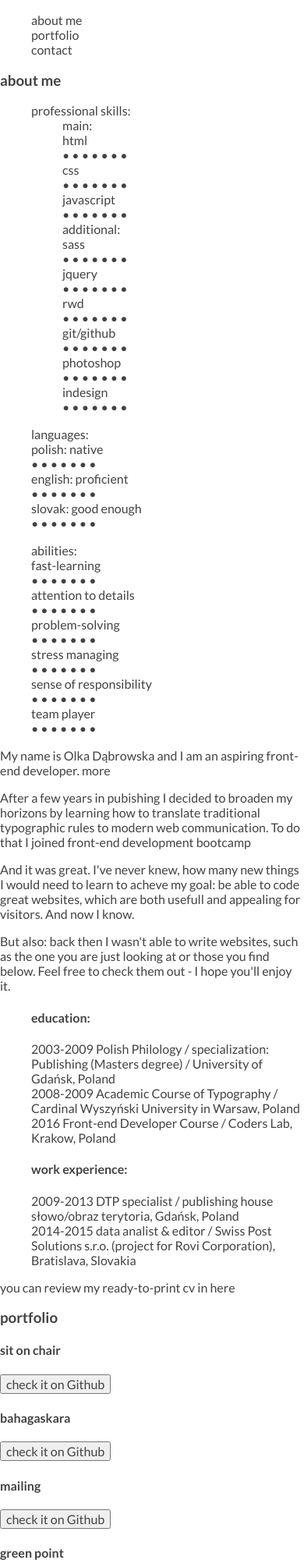
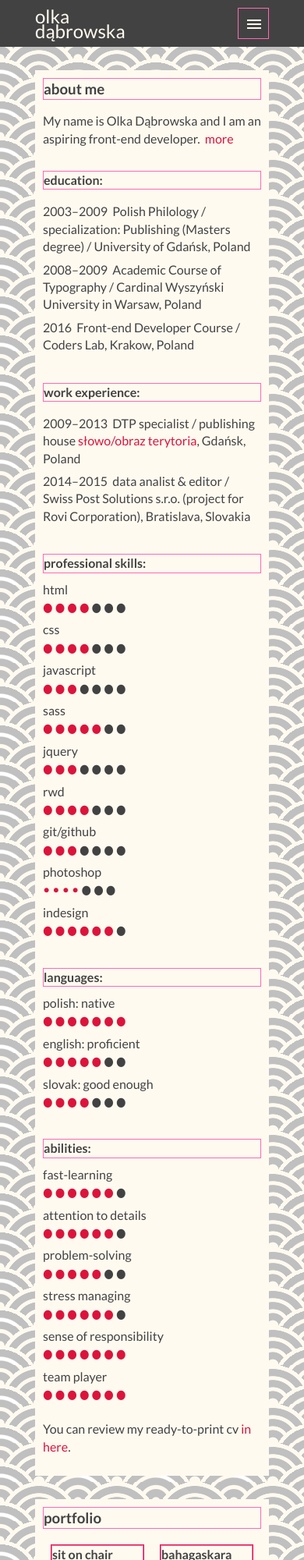
Before and after one commit to olchowo/my-portfolio, a plain HTML site: page index.html in a window 390 px wide. Shown: the top 2000 px of the page at 78% size. Drawn offline with nearby package versions, Linux system fonts and the light colour scheme; files that its build step writes are made by us from their sources.

Commit message:
material-icons font, css and js for s1, s2, basic css for all

```diff
--- a/index.html
+++ b/index.html
@@ -4,97 +4,103 @@
 
 	<head>
 		<meta charset="utf-8">
-		<meta name="viewport" content="width=device-width, initial-csale=1.0">
+		<meta name="viewport" content="width=device-width, initial-scale=1.0">
 		<link href='https://fonts.googleapis.com/css?family=Lato:400,400italic,700italic,700&subset=latin,latin-ext' rel='stylesheet' type='text/css'>
+		<link href="https://fonts.googleapis.com/icon?family=Material+Icons"
+      rel="stylesheet">
 		<link rel="stylesheet" href="css/style.css">
 		<script   src="https://code.jquery.com/jquery-2.2.2.min.js"   integrity="sha256-36cp2Co+/62rEAAYHLmRCPIych47CvdM+uTBJwSzWjI="   crossorigin="anonymous"></script>
 		<script src="js/app.js"></script>
-		<title>olka dąbrowska - portfolio</title>
+		<title>olka dąbrowska &ndash; portfolio</title>
 	</head>
 
 	<body>
-		<header id="s1" class="main-header">
-			<div class="top-logo"></div>
-			<nav class="top-nav main-width">
-				<div class="menu-icon"></div>
-				<ul>
-					<li><a href="#s2">about me</a></li>
-					<li><a href="#s3">portfolio</a></li>
-					<li><a href="#s4">contact</a></li>
-				</ul>
-			</nav>
+		<header id="s1">
+			<div class="main-width">
+				<div class="top-logo">olka dąbrowska</div>
+				<nav class="top-nav">
+					<div class="menu-icon"><i class="material-icons">menu</i></div>
+					<ul class="nav-ul">
+						<li><a href="#s2">about me</a></li>
+						<li><a href="#s3">portfolio</a></li>
+						<li><a href="#s4">contact</a></li>
+					</ul>
+				</nav>
+			</div>
 		</header>
 
 		<section id="s2" class="main-width">
 			<h3>about me</h3>
-			<div class="aside">
-				<ul class="skills">professional skills:
-					<ul class="proskills-main">main:
-						<li>html</li>
-						<li class="dots"><span>&bull; &bull; &bull; &bull;</span> &bull; &bull; &bull;</li>
-						<li>css</li>
-						<li class="dots"><span>&bull; &bull; &bull; &bull;</span> &bull; &bull; &bull;</li>
-						<li>javascript</li>
-						<li class="dots"><span>&bull; &bull; &bull;</span> &bull; &bull; &bull; &bull;</li>
-					</ul>
-					<ul class="proskills-add">additional:
-						<li>sass</li>
-						<li class="dots"><span>&bull; &bull; &bull; &bull; &bull;</span> &bull; &bull;</li>
-						<li>jquery</li>
-						<li class="dots"><span>&bull; &bull; &bull;</span> &bull; &bull; &bull; &bull;</li>
-						<li>rwd</li>
-						<li class="dots"><span>&bull; &bull; &bull; &bull;</span> &bull; &bull; &bull;</li>
-						<li>git/github</li>
-						<li class="dots"><span>&bull; &bull; &bull;</span> &bull; &bull; &bull; &bull;</li>
-						<li>photoshop</li>
-						<li class="dots"><span>&bull; &bull; &bull; &bull;</span> &bull; &bull; &bull;</li>
-						<li>indesign</li>
-						<li class="dots"><span>&bull; &bull; &bull; &bull; &bull; &bull;</span> &bull;</li>
-					</ul>
-				</ul>
-				<ul class="languages">languages:
-					<li>polish: native</li>
-					<li class="dots"><span>&bull; &bull; &bull; &bull; &bull; &bull; &bull;</span></li>
-					<li>english: proficient</li>
-					<li class="dots"><span>&bull; &bull; &bull; &bull; &bull;</span> &bull; &bull;</li>
-					<li>slovak: good enough</li>
-					<li class="dots"><span>&bull; &bull; &bull; &bull;</span> &bull; &bull; &bull;</li>
-				</ul>
-				<ul class="abilities">abilities:
-					<li>fast-learning</li>
-					<li class="dots"><span>&bull; &bull; &bull; &bull; &bull; &bull;</span> &bull;</li>
-					<li>attention to details</li>
-					<li class="dots"><span>&bull; &bull; &bull; &bull; &bull; &bull;</span> &bull;</li>
-					<li>problem-solving</li>
-					<li class="dots"><span>&bull; &bull; &bull; &bull; &bull;</span> &bull; &bull;</li>
-					<li>stress managing</li>
-					<li class="dots"><span>&bull; &bull; &bull; &bull; &bull; &bull;</span> &bull;</li>
-					<li>sense of responsibility</li>
-					<li class="dots"><span>&bull; &bull; &bull; &bull; &bull; &bull; &bull;</span></li>
-					<li>team player</li>
-					<li class="dots"><span>&bull; &bull; &bull; &bull; &bull; &bull; &bull;</span></li>
-				</ul>
-			</div>
+
 			<div class="main-about">
-				<p>My name is Olka Dąbrowska and I am an aspiring front-end developer. <a href="#about-more">more</a></p>
+				<p>My name is Olka Dąbrowska and I am an aspiring front-end developer. <span id="show-more"> &nbsp;more</span><span id="show-less"> &nbsp;less</span></p>
 				<div id="about-more">
 					<p>After a few years in pubishing I decided to broaden my horizons by learning how to translate traditional typographic rules to modern web communication. To do that I joined <a href="http://coderslab.pl/">front-end development bootcamp</a></p>
-					<p>And it was great. I've never knew, how many new things I would need to learn to acheve my goal: <span>be able to code great websites, which are both usefull and appealing for visitors</span>. And now I know.</p>
-					<p>But also: back then I wasn't able to write websites, such as the one you are just looking at or those you find below. Feel <span>free</span> to check them out - I hope <span>you'll enjoy it</span>.</p>
+					<p>And it was great. I've never knew, how many new things I would need to learn to acheve my goal: <strong>be able to code websites, which are both usefull and appealing for visitors</strong>. And now I know.</p>
+					<p>But also: back then I wasn't able to write websites, such as the one you are just looking at, or those you find below. Feel <strong>free</strong> to check them out &ndash; I hope <strong>you'll enjoy it</strong>.</p>
 				</div>
 				<ul class="about-edu">
 					<li><h4>education:</h4></li>
-					<li>2003-2009 Polish Philology / specialization: Publishing (Masters degree) / University of Gdańsk, Poland</li>
-					<li>2008-2009 Academic Course of Typography / Cardinal Wyszyński University in Warsaw, Poland</li>
-					<li>2016 Front-end Developer Course / Coders Lab, Krakow, Poland</li>
+					<li>2003&ndash;2009 &nbsp;Polish Philology / specialization: Publishing (Masters degree) / University of Gdańsk, Poland</li>
+					<li>2008&ndash;2009 &nbsp;Academic Course of Typography / Cardinal Wyszyński University in Warsaw, Poland</li>
+					<li>2016 &nbsp;Front-end Developer Course / Coders Lab, Krakow, Poland</li>
 				</ul>
 				<ul class="about-work">
 					<li><h4>work experience:</h4></li>
-					<li>2009-2013 DTP specialist / publishing house <a href="http://terytoria.com.pl/">słowo/obraz terytoria</a>, Gdańsk, Poland</li>
-					<li>2014-2015 data analist &amp; editor / Swiss Post Solutions s.r.o. (project for Rovi Corporation), Bratislava, Slovakia</li>
+					<li>2009&ndash;2013 &nbsp;DTP specialist / publishing house <a href="http://terytoria.com.pl/">słowo/obraz terytoria</a>, Gdańsk, Poland</li>
+					<li>2014&ndash;2015 &nbsp;data analist &amp; editor / Swiss Post Solutions s.r.o. (project for Rovi Corporation), Bratislava, Slovakia</li>
 				</ul>
 			</div>
-			<p>you can review my ready-to-print cv <a href="#">in here</a></p>
+
+			<div class="aside">
+				<ul class="skills">
+					<h4>professional skills:</h4>
+					<li>html</li>
+					<li class="dots"><span>&#9679; &#9679; &#9679; &#9679;</span> &#9679; &#9679; &#9679;</li>
+					<li>css</li>
+					<li class="dots"><span>&#9679; &#9679; &#9679; &#9679;</span> &#9679; &#9679; &#9679;</li>
+					<li>javascript</li>
+					<li class="dots"><span>&#9679; &#9679; &#9679;</span> &#9679; &#9679; &#9679; &#9679;</li>
+					<li>sass</li>
+					<li class="dots"><span>&#9679; &#9679; &#9679; &#9679; &#9679;</span> &#9679; &#9679;</li>
+					<li>jquery</li>
+					<li class="dots"><span>&#9679; &#9679; &#9679;</span> &#9679; &#9679; &#9679; &#9679;</li>
+					<li>rwd</li>
+					<li class="dots"><span>&#9679; &#9679; &#9679; &#9679;</span> &#9679; &#9679; &#9679;</li>
+					<li>git/github</li>
+					<li class="dots"><span>&#9679; &#9679; &#9679;</span> &#9679; &#9679; &#9679; &#9679;</li>
+					<li>photoshop</li>
+					<li class="dots"><span>&bull; &bull; &bull; &bull;</span> &#9679; &#9679; &#9679;</li>
+					<li>indesign</li>
+					<li class="dots"><span>&#9679; &#9679; &#9679; &#9679; &#9679; &#9679;</span> &#9679;</li>
+				</ul>
+				<ul class="languages">
+					<h4>languages:</h4>
+					<li>polish: native</li>
+					<li class="dots"><span>&#9679; &#9679; &#9679; &#9679; &#9679; &#9679; &#9679;</span></li>
+					<li>english: proficient</li>
+					<li class="dots"><span>&#9679; &#9679; &#9679; &#9679; &#9679;</span> &#9679; &#9679;</li>
+					<li>slovak: good enough</li>
+					<li class="dots"><span>&#9679; &#9679; &#9679; &#9679;</span> &#9679; &#9679; &#9679;</li>
+				</ul>
+				<ul class="abilities">
+					<h4>abilities:</h4>
+					<li>fast-learning</li>
+					<li class="dots"><span>&#9679; &#9679; &#9679; &#9679; &#9679; &#9679;</span> &#9679;</li>
+					<li>attention to details</li>
+					<li class="dots"><span>&#9679; &#9679; &#9679; &#9679; &#9679; &#9679;</span> &#9679;</li>
+					<li>problem-solving</li>
+					<li class="dots"><span>&#9679; &#9679; &#9679; &#9679; &#9679;</span> &#9679; &#9679;</li>
+					<li>stress managing</li>
+					<li class="dots"><span>&#9679; &#9679; &#9679; &#9679; &#9679; &#9679;</span> &#9679;</li>
+					<li>sense of responsibility</li>
+					<li class="dots"><span>&#9679; &#9679; &#9679; &#9679; &#9679; &#9679; &#9679;</span></li>
+					<li>team player</li>
+					<li class="dots"><span>&#9679; &#9679; &#9679; &#9679; &#9679; &#9679; &#9679;</span></li>
+				</ul>
+			</div>
+
+			<p>You can review my ready-to-print cv <a href="#">in here</a>.</p>
 		</section>
 
 		<section id="s3" class="main-width">
@@ -136,7 +142,7 @@
 		<footer>
 			<div class="footer-content  main-width">
 				<p>&copy; olka dąbrowska, 2016</p>
-				<a href="#s1">back to top</a>
+				<a href="#s2">back to top</a>
 			</div>
 		</footer>
 	</body>
--- a/js/app.js
+++ b/js/app.js
@@ -0,0 +1,35 @@
+$(function() {
+
+	/* top menu for mobile screen */
+
+	var menuIcon = $('.menu-icon');
+	var menu = $('.nav-ul');
+
+	menu.hide();
+
+	menuIcon.on('click', function() {
+		$(menu).toggle(200);
+	});
+
+
+	/* viisbility of part of "about me" section */
+
+	var showMore = $('#show-more');
+	var showLess = $('#show-less');
+	var aboutMore = $('#about-more');
+
+	aboutMore.hide();
+	showLess.hide();
+
+	var showingAbout = function() {
+		$(aboutMore).slideToggle(300);
+		$(showMore).toggle();
+		$(showLess).toggle();
+	};
+
+	showMore.on('click', showingAbout);
+
+	showLess.on('click', showingAbout);
+
+
+});
--- a/scss/partials/_generals.scss
+++ b/scss/partials/_generals.scss
@@ -1,17 +1,58 @@
 * {
 	font-family: 'Lato', 'Tahoma', sans-serif;
 	font-size: 12;
+	line-height: 1.4;
 	color: $dgray;
+	box-sizing: border-box;
+}
+
+body {
+	@extend %fans;
+}
+
+.main-width {
+	width: 300px;
+	margin: 0 auto;
 }
 
 ul {
 	list-style: none;
+	padding: 0;
+	margin: 0;
 }
 
 a {
 	text-decoration: none;
 
 	&:hover {
-		color: $orange;
+		color: crimson;
 	}
 }
+
+h3 {
+	color: $dgray;
+	margin: 0;
+	border: 1px solid hotpink;
+}
+
+h4 {
+	color: $dgray;
+	border: 1px solid hotpink;
+	margin: 30px 0 10px 0;
+}
+
+h5 {
+	font-size: 100%;
+	color: black;
+	margin: 0;
+}
+
+button {
+	min-height: 40px;
+	background-color: $lgray;
+	border-radius: 3px;
+	font-size: 70%;
+	text-transform: uppercase;
+	line-height: 1.2;
+	font-weight: bold;
+}
--- a/scss/partials/_s1-header.scss
+++ b/scss/partials/_s1-header.scss
@@ -0,0 +1,60 @@
+#s1 {
+	background-color: $dgray;
+	width: 100%;
+	min-height: 60px;
+	position: fixed;
+	top: 0;
+
+	.main-width {
+		display: flex;
+		justify-content: space-between;
+		align-items: center;
+		padding-top: 10px;
+	}
+
+	.top-logo {
+		color: floralwhite;
+		font-size: 24px;
+		line-height: 0.8;
+		width: 120px;
+	}
+
+	.top-nav {
+		position: relative;
+
+		.material-icons {
+			color: floralwhite;
+			font-size: 24px;
+			border: 1px solid hotpink;
+			width: 40px;
+			height: 40px;
+			padding: 8px;
+		}
+
+		.nav-ul {
+			border: 1px solid hotpink;
+			position: absolute;
+			padding-top: 10px;
+			right: 0;
+
+			li {
+				height: 40px;
+				width: 300px;
+				padding: 10px;
+				background-color: $dgray;
+				font-size: 14px;
+				text-transform: uppercase;
+				text-align: center;
+				border: 1px solid 4mgray;
+
+				a {
+					color: floralwhite;
+
+					&:hover {
+						color: crimson;
+					}
+				}
+			}
+		}
+	}
+}
--- a/scss/partials/_s2-about.scss
+++ b/scss/partials/_s2-about.scss
@@ -0,0 +1,32 @@
+#s2 {
+	background-color: floralwhite;
+	padding: 10px;
+	margin-top: 90px;
+
+	a {
+		color: crimson;
+
+		&:hover {
+			color: lighten(crimson, 20);
+		}
+	}
+
+	#show-more, #show-less {
+		color: crimson;
+	}
+
+	.about-edu, .about-work {
+
+		li {
+			padding-bottom: 7px;
+		}
+	}
+
+	.dots {
+		padding-bottom: 7px;
+
+		span {
+			color: crimson;
+		}
+	}
+}
--- a/scss/partials/_s3-portfolio.scss
+++ b/scss/partials/_s3-portfolio.scss
@@ -0,0 +1,34 @@
+#s3 {
+	background-color: floralwhite;
+	margin-top: 30px;
+	padding: 10px;
+
+	.pf-items {
+		display: flex;
+		flex-flow: row wrap;
+		justify-content: center;
+		align-items: center;
+		padding-top: 10px;
+
+		article {
+			width: 120px;
+			height: 180px;
+			margin: 10px;
+			border: 1px solid crimson;
+			display: flex;
+			flex-flow: column nowrap;
+			justify-content: flex-start;
+			align-items: center;
+
+			h4 {
+				height: 120px;
+				width: 100%;
+				margin: 0;
+			}
+
+			button {
+				margin-top: 10px;
+			}
+		}
+	}
+}
--- a/scss/partials/_s4-contact.scss
+++ b/scss/partials/_s4-contact.scss
@@ -0,0 +1,5 @@
+#s4 {
+	background-color: floralwhite;
+	margin-top: 30px;
+	padding: 10px;
+}
--- a/scss/partials/_varia.scss
+++ b/scss/partials/_varia.scss
@@ -10,4 +10,41 @@ $mgray: #757575;
 $dgray: #424242;
 
 
-/* background gradient */
+/* background gradients:
+all gradients are from http://lea.verou.me/css3patterns
+gradient-colors are changed to floralwhite/silver
+*/
+
+/* gradient created by Lea Verou; resource: http://lea.verou.me/css3patterns/#seigaiha */
+%fans {
+	background-color: silver;
+	background-image:
+	radial-gradient(circle at 100% 150%, silver 24%, floralwhite 25%, floralwhite 28%, silver 29%, silver 36%, floralwhite 36%, floralwhite 40%, transparent 40%, transparent),
+	radial-gradient(circle at 0    150%, silver 24%, white 25%, white 28%, silver 29%, silver 36%, floralwhite 36%, floralwhite 40%, transparent 40%, transparent),
+	radial-gradient(circle at 50%  100%, floralwhite 10%, silver 11%, silver 23%, floralwhite 24%, floralwhite 30%, silver 31%, silver 43%, floralwhite 44%, floralwhite 50%, silver 51%, silver 63%, floralwhite 64%, floralwhite 71%, transparent 71%, transparent),
+	radial-gradient(circle at 100% 50%, floralwhite 5%, silver 6%, silver 15%, floralwhite 16%, floralwhite 20%, silver 21%, silver 30%, floralwhite 31%, floralwhite 35%, silver 36%, silver 45%, floralwhite 46%, floralwhite 49%, transparent 50%, transparent),
+	radial-gradient(circle at 0    50%, floralwhite 5%, silver 6%, silver 15%, floralwhite 16%, floralwhite 20%, silver 21%, silver 30%, floralwhite 31%, floralwhite 35%, silver 36%, silver 45%, floralwhite 46%, floralwhite 49%, transparent 50%, transparent);
+	background-size: 100px 50px;
+	background-repeat: repeat;
+}
+
+/* gradient created by Antoine Bernier; resource: http://lea.verou.me/css3patterns/#houndstooth */
+%tooth {
+	background:
+	linear-gradient(-45deg, floralwhite 25%, transparent 25%, transparent 75%, silver 75%, silver) 0 0,
+	linear-gradient(-45deg, silver 25%, transparent 25%, transparent 75%, floralwhite 75%, floralwhite) 1em 1em,
+	linear-gradient(45deg, silver 17%, transparent 17%, transparent 25%, silver 25%, silver 36%, transparent 36%, transparent 64%, silver 64%, silver 75%, transparent 75%, transparent 83%, silver 83%) 1em 1em;
+	background-color: floralwhite;
+	background-size: 2em 2em;
+	background-repeat: repeat;
+}
+
+/* gradient created by Lea Verou; resource: http://lea.verou.me/css3patterns/#polka-dot */
+%dots {
+	background-color: silver;
+	background-image: radial-gradient(floralwhite 15%, transparent 16%),
+	radial-gradient(floralwhite 15%, transparent 16%);
+	background-size:60px 60px;
+	background-position: 0 0, 30px 30px;
+	background-repeat: repeat;
+}
--- a/scss/style.scss
+++ b/scss/style.scss
@@ -1,4 +1,4 @@
-@import "partials/normalize";
+@import "partials/normalize.scss";
 @import "partials/varia";
 @import "partials/generals";
 @import "partials/s1-header";
```
Also changed, not shown: scss/partials/_s5-footer.scss (+25 -0 lines), scss/partials/_normalize.scss (line endings or trailing spaces).
